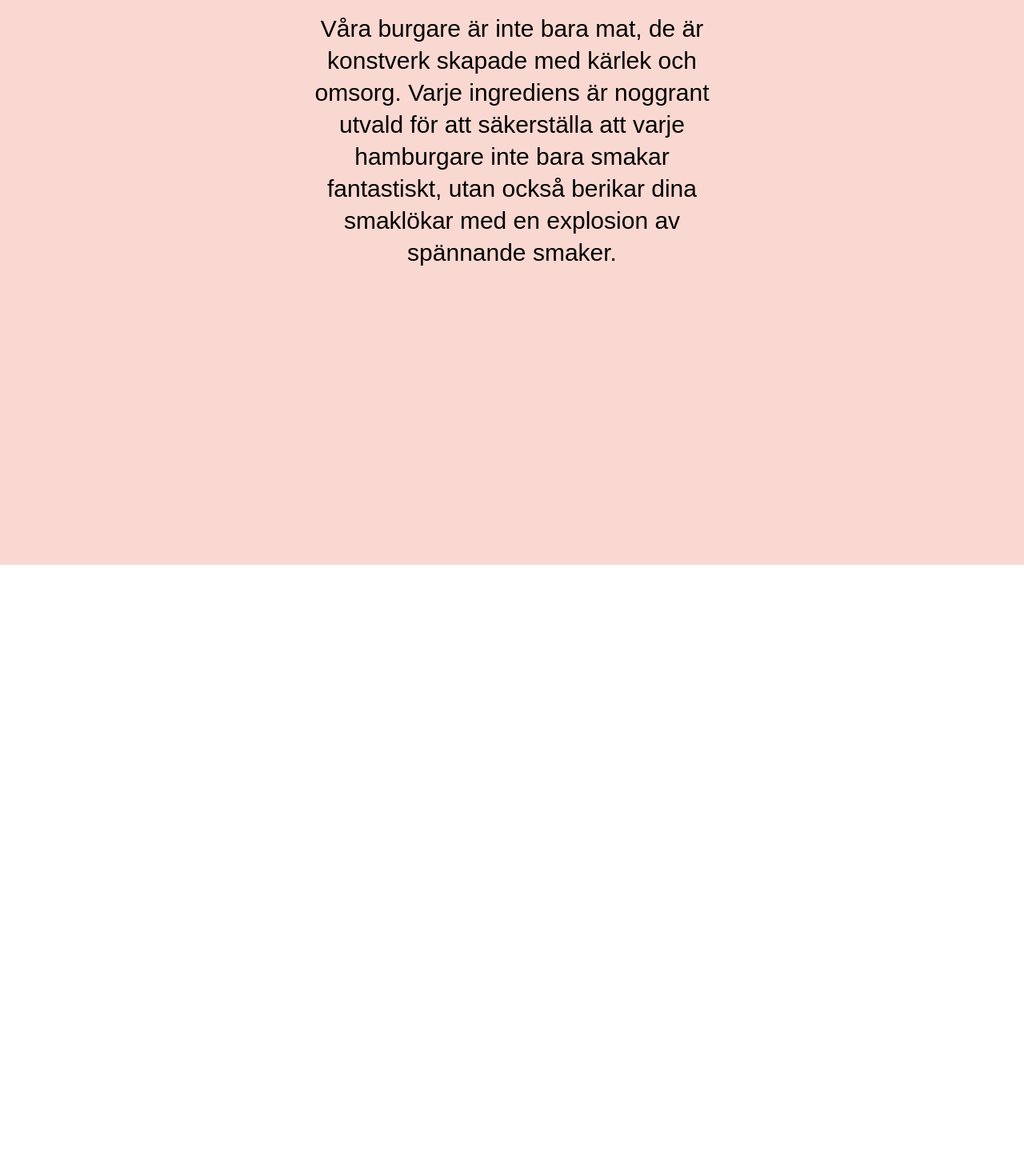
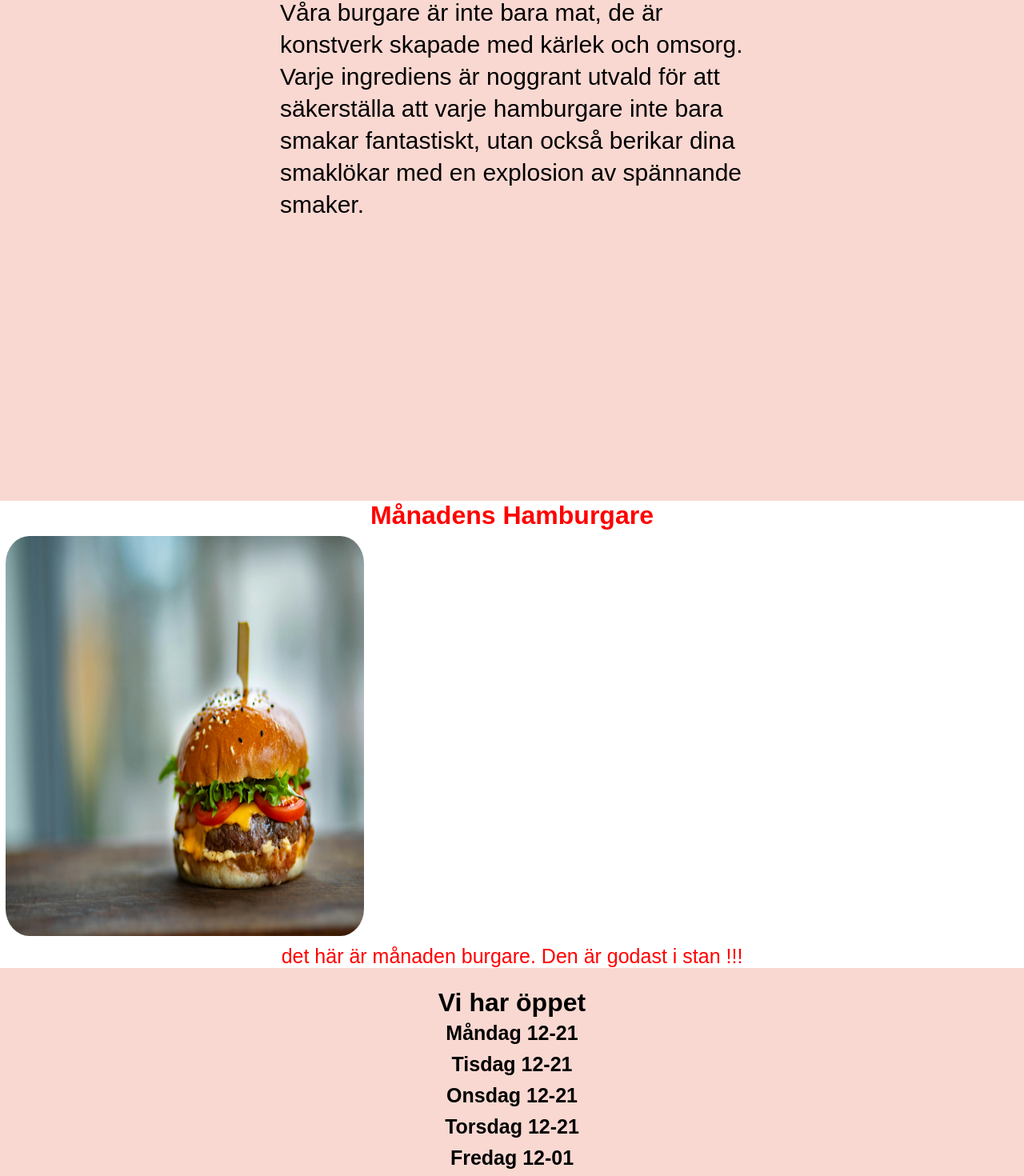
Before and after one commit to Peterca85/flavourburgersprojekt, a React (Create React App) app: page / in a window 1280 px wide. Shown: the part 1298-2768 px from the top of the page at 80% size. Before the commit the page ends 2004 px from the top, so only its background shows below. Built offline with nearby package versions, Linux system fonts and the light colour scheme.

Commit message:
home fix

```diff
--- a/src/components/Footer.js
+++ b/src/components/Footer.js
@@ -10,7 +10,7 @@ function Footer() {
           <InstagramIcon />
           <Facebook />
         </div>
-    <p> © 2024 FlavourBurgers.se</p>
+       <p> © 2024 FlavourBurgers.se</p>
     </div>
   )
 }
--- a/src/pages/Contact.js
+++ b/src/pages/Contact.js
@@ -1,8 +1,9 @@
 import React from 'react'
+import "../styles/Contact.css";
 
 function Contact() {
   return (
-    <div>
+    <div className='contact'>
       <h1>Kontakta oss</h1>
     </div>
   )
--- a/src/pages/Home.js
+++ b/src/pages/Home.js
@@ -1,6 +1,7 @@
 import React from "react"
 import {Link} from "react-router-dom"
 import videoBg from "../assets/bgvideo.mp4";
+import BurgerMonth from "../assets/burgermonth.jpg"
 import "../styles/Home.css";
 
 function Home() {
@@ -22,6 +23,27 @@ function Home() {
         säkerställa att varje hamburgare inte bara smakar fantastiskt, utan också berikar dina smaklökar med en explosion av spännande smaker.</p>
      </div>
 
+
+
+     <div className='hamburgerMonth'>
+     <h1>Månadens Hamburgare</h1>
+    < img src={BurgerMonth} alt="Hamburgare" />
+    <p>det här är månaden burgare. Den är godast i stan !!!</p>
+
+               </div>
+
+
+
+     <div className="openHours">
+   <h1>Vi har öppet </h1>
+   <h3>Måndag 12-21</h3>
+   <h3>Tisdag 12-21</h3>
+   <h3>Onsdag 12-21</h3>
+   <h3>Torsdag 12-21</h3>
+   <h3>Fredag 12-01</h3>
+   <h3>Lördag 12-01</h3>
+   <h3>Söndag 12-21</h3>
+   </div>
     </div>
 
 
--- /dev/null
+++ b/src/styles/Contact.css
@@ -0,0 +1,5 @@
+.contact h1{
+    font-size: 50px;
+    text-align: center;
+    padding: 20px;
+}
--- a/src/styles/Happenings.css
+++ b/src/styles/Happenings.css
@@ -1,11 +1,11 @@
-h1{
-    font-size: 50px;
+.happenings h1{
+    font-size: 60px;
     text-align: center;
     padding: 80px;
 }
 
-p{
-    font-size: 20px;
+.happenings p{
+    font-size: 25px;
     line-height: 35px;
     padding: 20px;
     text-align: center;
--- a/src/styles/Home.css
+++ b/src/styles/Home.css
@@ -79,3 +79,52 @@ h5{
 
 
 }
+
+h3{
+  text-align: center;
+}
+s
+
+.hamburger{
+  background-color: red;
+}
+
+.openHours{
+  background-color: rgb(249, 216, 209);
+}
+
+.openHours{
+  text-align: center;
+  padding:25px;
+}
+
+.openHours h3{
+  font-size: 25px;
+  padding :5px;
+
+}
+
+.hamburgerMonth{
+  img {
+    width: 35%;
+    height: 500px;
+    margin: 0;
+    padding: 7px;
+    border-radius: 8%;
+  }
+}
+
+.hamburgerMonth p{
+  font-size: 25px;
+  text-align: center;
+  color: red;
+
+
+}
+
+.hamburgerMonth h1{
+
+  text-align: center;
+  color: red;
+
+}
```
Also changed, not shown: src/assets/burgermonth.jpg (added), src/pages/Happenings.js (line endings or trailing spaces).
